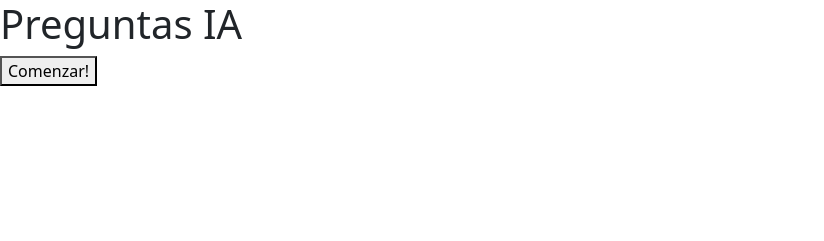
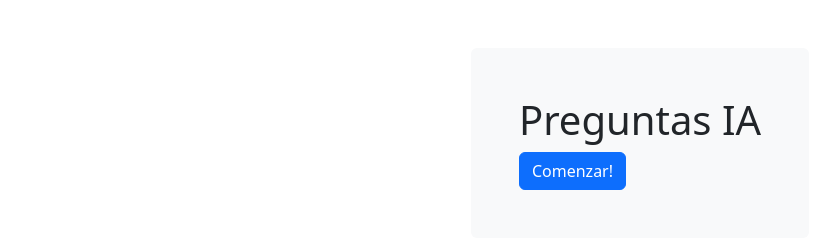
Before and after one commit to AndresVaccari/PreguntasIA, a plain HTML site: page index.html in a window 1280 px wide. Shown: the whole page, without its empty margins (0-824 px from the left). Drawn offline with nearby package versions, Linux system fonts and the light colour scheme.

Commit message:
Agregado estilos

```diff
--- a/index.html
+++ b/index.html
@@ -13,13 +13,16 @@
     />
   </head>
   <body>
-    <main>
+    <main
+      class="d-flex justify-content-center align-items-center flex-column m-5"
+    >
+      <div class="bg-light p-5 rounded-2">
         <section>
           <h1>Preguntas IA</h1>
           <p id="contador" class="visually-hidden">Pregunta 1 de 10</p>
         </section>
         <section id="sectionComenzar">
-        <button id="botonComenzar">Comenzar!</button>
+          <button class="btn btn-primary" id="botonComenzar">Comenzar!</button>
         </section>
         <section class="visually-hidden" id="sectionPregunta">
           <p>Cual es la definicion de:</p>
@@ -30,12 +33,19 @@
           <p id="respuesta"></p>
         </section>
         <section class="visually-hidden" id="sectionBotones">
-        <button type="button" id="botonCorrecto">La se!</button>
-        <button type="button" id="botonIncorrecto">No la se :(</button>
+          <button type="button" class="btn btn-primary" id="botonCorrecto">
+            La se!
+          </button>
+          <button type="button" class="btn btn-primary" id="botonIncorrecto">
+            No la se :(
+          </button>
         </section>
         <section class="visually-hidden" id="sectionContinuar">
-        <button type="button" id="botonSiguiente">Siguiente</button>
+          <button type="button" class="btn btn-primary" id="botonSiguiente">
+            Siguiente
+          </button>
         </section>
+      </div>
     </main>
     <script src="main.js"></script>
   </body>
```
Lines whose indentation alone changed are shown as unchanged.
